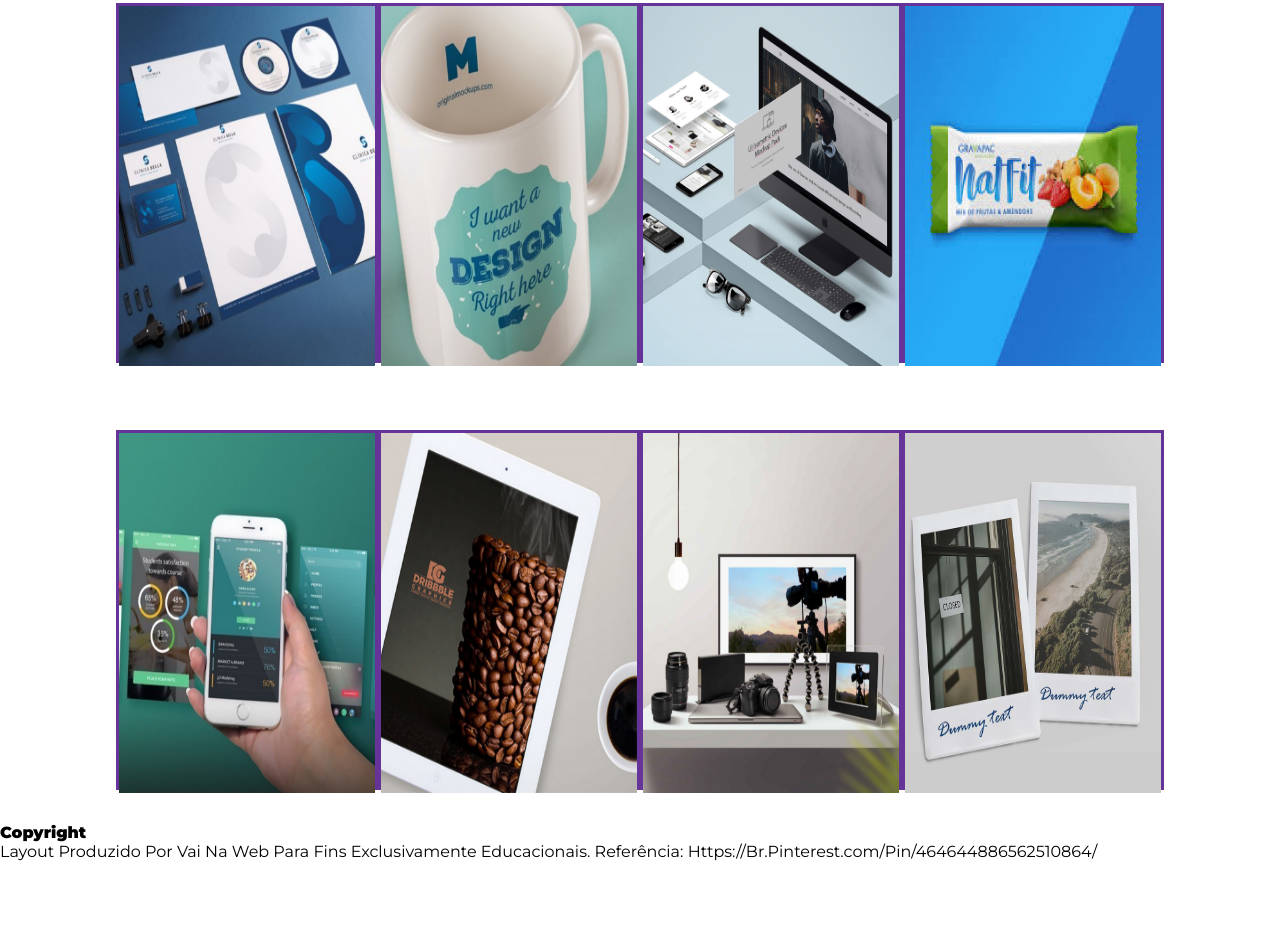
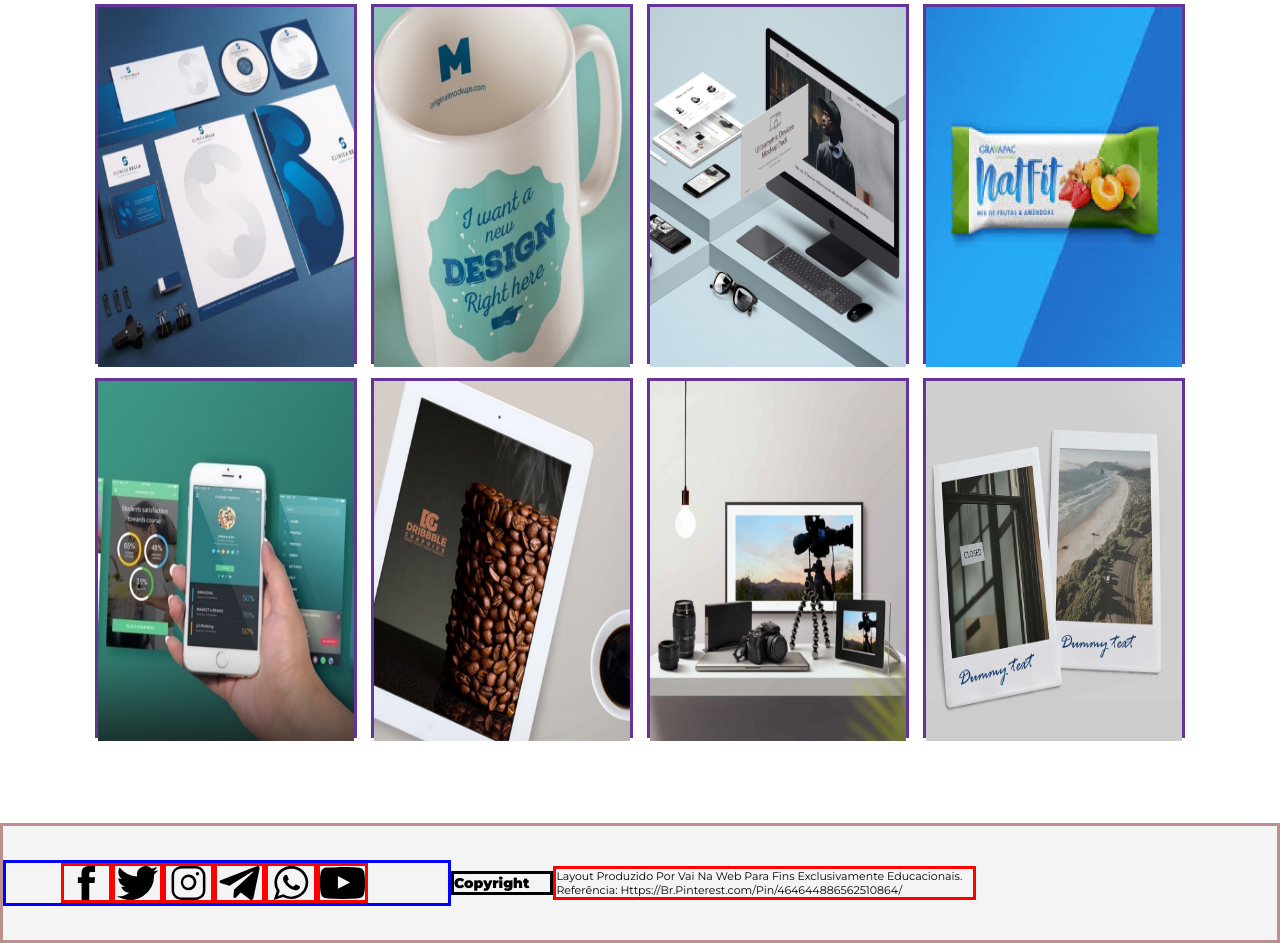
Before and after one commit to joaosaboya/Desafio_Modulo1, a plain HTML site: page index.html in a window 1280 px wide. Shown: the part 1277-2220 px from the top of the page. Before the commit the page ends 2157 px from the top, so only its background shows below. Drawn offline with Linux system fonts and the light colour scheme.

Commit message:
Second commit

```diff
--- a/index.html
+++ b/index.html
@@ -13,7 +13,7 @@
 <body>
     <header>
         <h2>Portflow</h2>
-        <nav>
+        <nav class="menuNavHeader">
             <ul>
                 <li>Home</li>
                 <li>Blog</li>
@@ -46,27 +46,30 @@
         </section>
     </main>
     <footer>
+        <nav class="socialNavFooter">
+            <a href="">
+                <img src="./assets/facebook icons.com_65484.svg" alt="">
+            </a>
+            <a href="">
+                <img src="./assets/TWITTER_icon-icons.com_65486.svg" alt="">
+            </a>
+            <a href="">
+                <img src="./assets/icon insta.svg" alt="">
+            </a>
+            <a href="">
+                <img src="./assets/icon telegram.svg" alt="">
+            </a>
+            <a href="">
+                <img src="./assets/icon zap.svg" alt="">
+            </a>
+            <a href="">
+                <img src="./assets/YOUTUBE_icon-icons.com_65487.svg" alt="">
+            </a>
+        </nav>
         <h4>Copyright</h4>
         <p>Layout Produzido Por Vai Na Web Para Fins Exclusivamente Educacionais.
             Referência: Https://Br.Pinterest.com/Pin/464644886562510864/
         </p>
-        <nav>
-            <a href="">
-                <img src="" alt="">
-            </a>
-            <a href="">
-                <img src="" alt="">
-            </a>
-            <a href="">
-                <img src="" alt="">
-            </a>
-            <a href="">
-                <img src="" alt="">
-            </a>
-            <a href="">
-                <img src="" alt="">
-            </a>
-        </nav>
     </footer>
 </body>
 </html>
--- a/style.css
+++ b/style.css
@@ -17,7 +17,7 @@ h2{
     border: solid black;
     width: 16vw;
 }
-nav{
+.menuNavHeader{
     display: flex;
     justify-content: space-between;
 }
@@ -76,6 +76,8 @@ h1{
     color: white;
 }
 .secondSectionMain{
+    padding-top: 10vh;
+    padding-bottom: 10vh;
     height: 160vh;
     display: flex;
     flex-wrap: wrap;
@@ -83,6 +85,7 @@ h1{
     align-items: center;
 }
 figure{
+    margin: 7px;
     height: 45vh;
     border:solid rebeccapurple;
 }
@@ -90,3 +93,36 @@ figure img{
     height: 45vh;
     width: 20vw;
 }
+footer{
+    display: flex;
+    align-items: center;
+    height: 15vh;
+    background-color: #f4f4f4;
+    border: solid rosybrown;
+}
+.socialNavFooter{
+    padding-right: 2vw;
+    display: flex;
+    justify-content: center;
+    border: solid blue;
+    width: 35vw;
+}
+.socialNavFooter a img{
+    display: flex;
+    border: solid red;
+    height: 5vh;
+    width: 4vw;
+}
+h4{
+    border: solid black;
+    width: 8vw;
+    font-size: 14px;
+    font-weight: 700;
+}
+p{
+    width: 33vw;
+    border: solid red;
+    font-size: 11px;
+    font-weight: 400;
+
+}
```
